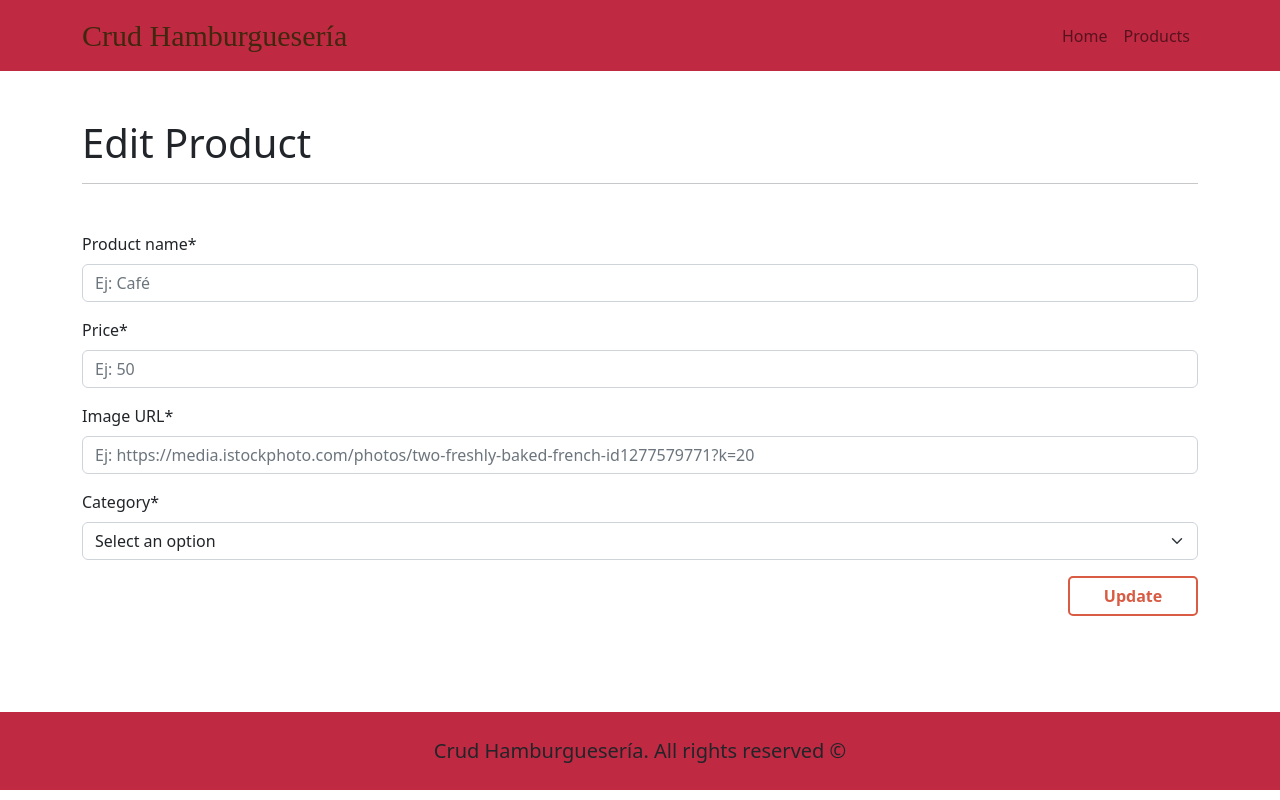
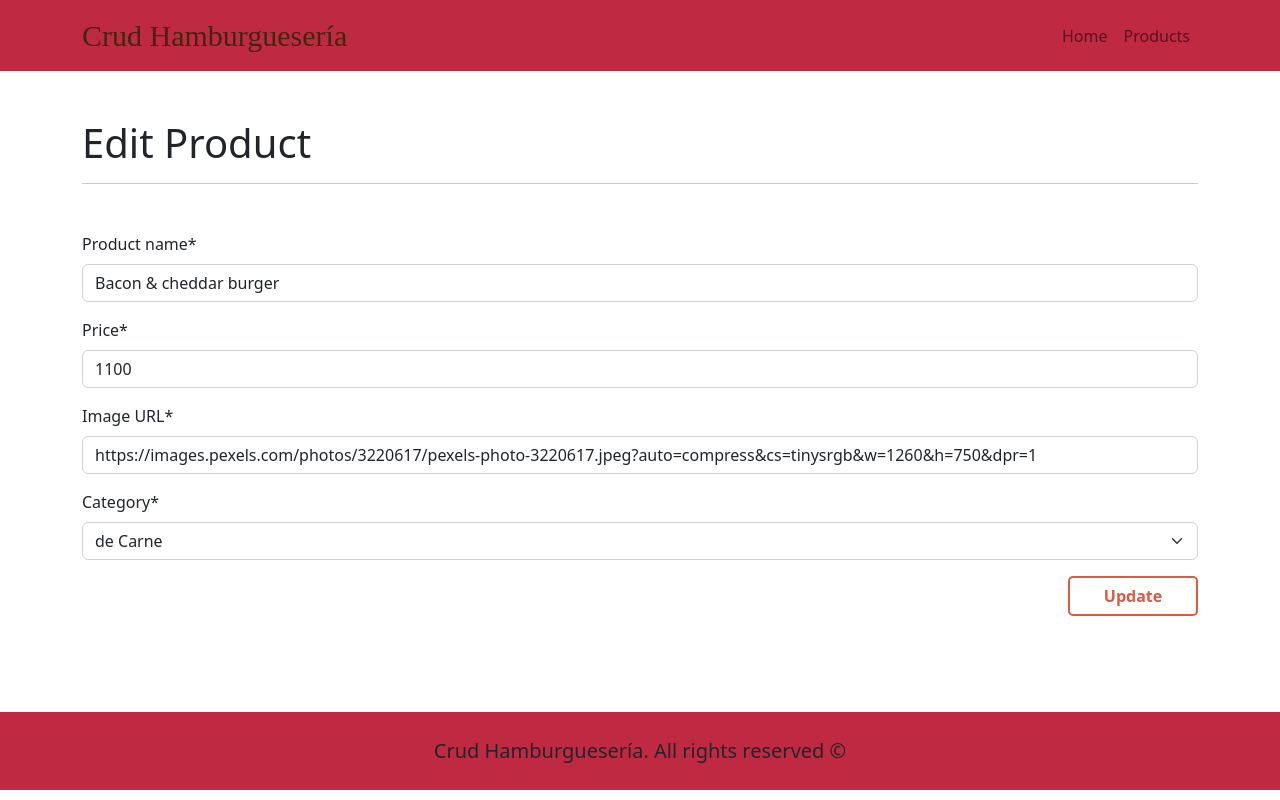
Before and after one commit to yuliana-mallorga/CrudHamburgueseria, a React (Create React App) app: page /product/edit/1 in a window 1280 px wide. Built offline with nearby package versions, Linux system fonts and the light colour scheme; data requests are answered from the project's data file.

Commit message:
add update product

```diff
--- a/db.json
+++ b/db.json
@@ -64,10 +64,10 @@
       "id": 9
     },
     {
-      "productName": "Burger Mac",
-      "price": "1150",
+      "productName": "Burger Macky",
+      "price": "1250",
       "urlImg": "https://images.pexels.com/photos/551991/pexels-photo-551991.jpeg?auto=compress&cs=tinysrgb&w=1260&h=750&dpr=1",
-      "category": "de-carne",
+      "category": "de-pollo",
       "id": 10
     },
     {
--- a/src/App.js
+++ b/src/App.js
@@ -28,7 +28,7 @@ function App() {
       setProducts(productApi);
        */
       const res = await axios.get(URL);
-      console.log(res.data);
+      //console.log(res.data);
       const productApi = res.data;
       setProducts(productApi);
     } catch (error) {
@@ -55,7 +55,7 @@ function App() {
               path="/product/create"
               element={<ProductCreate URL={URL} getApi={getApi} />}
             />
-            <Route exact path="/product/edit/:id" element={<ProductEdit />} />
+            <Route exact path="/product/edit/:id" element={<ProductEdit URL={URL} getApi={getApi}/>} />
             <Route exact path="*" element={<Error404 />} />
           </Routes>
         </main>
--- a/src/components/views/productEdit/ProductEdit.js
+++ b/src/components/views/productEdit/ProductEdit.js
@@ -1,4 +1,6 @@
+import { useEffect, useRef, useState } from "react";
 import { Container, Form } from "react-bootstrap";
+import { useParams, useNavigate } from "react-router-dom";
 import Swal from "sweetalert2";
 import {
   validateCategory,
@@ -6,9 +8,95 @@ import {
   validateProductName,
   validateUrl,
 } from "../../helpers/validateFields";
-
+import axios from "../../../config/axiosInit"
 
 const ProductEdit = ({ URL, getApi }) => {
+  //State
+  const [product, setProduct] = useState({});
+  //Param
+  const { id } = useParams();
+  //References
+  const productNameRef = useRef('');
+  const priceRef = useRef('');
+  const urlImgRef = useRef('');
+  //Navigate
+  const navigate = useNavigate();
+
+  //llamado a la Api para obtener el producto por su id
+
+  useEffect(() => {
+    getOne();
+  }, []);
+
+  const getOne = async () => {
+    try {
+      //la peticion con fetch
+      /* const res = await fetch(`${URL}/${id}`);
+      const productApi = await res.json(); */
+
+      //la peticion con Axios
+      const res = await axios.get(`${URL}/${id}`);
+      const productApi = res.data;
+      setProduct(productApi);
+
+    } catch (error) {
+      console.log(error);
+    }
+  };
+
+  const handleSubmit = (e)=>{
+    e.preventDefault();
+
+    //console.log(productNameRef.current.value);
+    //valido los campos
+    if (
+      !validateProductName(productNameRef.current.value) ||
+      !validatePrice(priceRef.current.value) ||
+      !validateUrl(urlImgRef.current.value) ||
+      !validateCategory(product.category)
+    ) {
+      Swal.fire("Ops!", "Some data is invalid.", "error");
+      return;
+    }
+    //guardar el objeto
+    const productUpdated = {
+      productName: productNameRef.current.value,
+      price: priceRef.current.value,
+      urlImg: urlImgRef.current.value,
+      category: product.category,
+    };
+
+    Swal.fire({
+      title: "Are you sure?",
+      text: "You won't be able to revert this!",
+      icon: "warning",
+      showCancelButton: true,
+      confirmButtonText: "Update",
+    }).then(async (result) => {
+      if (result.isConfirmed) {
+        try {
+          /* const res = await fetch(`${URL}/${id}`, {
+            method: "PUT",
+            headers: {
+              "Content-Type": "application/json",
+            },
+            body: JSON.stringify(productUpdated),
+          }); */
+
+          const res = await axios.put(`${URL}/${id}`,productUpdated);
+          console.log(res.data);
+
+          if (res.status === 200) {
+            Swal.fire("Updated!", "Your file has been updated.", "success");
+            getApi();
+            navigate("/product/table");
+          }
+        } catch (error) {
+          console.log(error);
+        }
+      }
+    });
+  };
 
   return (
     <div>
@@ -16,21 +104,26 @@ const ProductEdit = ({ URL, getApi }) => {
         <h1>Edit Product</h1>
         <hr />
         {/* Form Product */}
-        <Form className="my-5"
-        //onSubmit={handleSubmit}
+        <Form
+          className="my-5"
+          onSubmit={handleSubmit}
         >
           <Form.Group className="mb-3" controlId="formBasicEmail">
             <Form.Label>Product name*</Form.Label>
             <Form.Control
               type="text"
-              placeholder="Ej: Café"
+              placeholder="Ej: burger"
+              defaultValue={product.productName}
+              ref={productNameRef}
             />
           </Form.Group>
           <Form.Group className="mb-3" controlId="formBasicPassword">
             <Form.Label>Price*</Form.Label>
             <Form.Control
-              type="number"
-              placeholder="Ej: 50"
+               type="number"
+               placeholder="Ej: 50"
+               defaultValue={product.price}
+               ref={priceRef}
             />
           </Form.Group>
           <Form.Group className="mb-3" controlId="formBasicPassword">
@@ -38,12 +131,15 @@ const ProductEdit = ({ URL, getApi }) => {
             <Form.Control
               type="text"
               placeholder="Ej: https://media.istockphoto.com/photos/two-freshly-baked-french-id1277579771?k=20"
+              defaultValue={product.urlImg}
+              ref={urlImgRef}
             />
           </Form.Group>
           <Form.Group className="mb-3" controlId="formBasicCheckbox">
             <Form.Label>Category*</Form.Label>
             <Form.Select
-              //value={product?.category}
+             value={product.category}
+             onChange={({ target })=> setProduct({...product, category: target.value })}
             >
               <option value="">Select an option</option>
               <option value="de-carne">de Carne</option>
```
